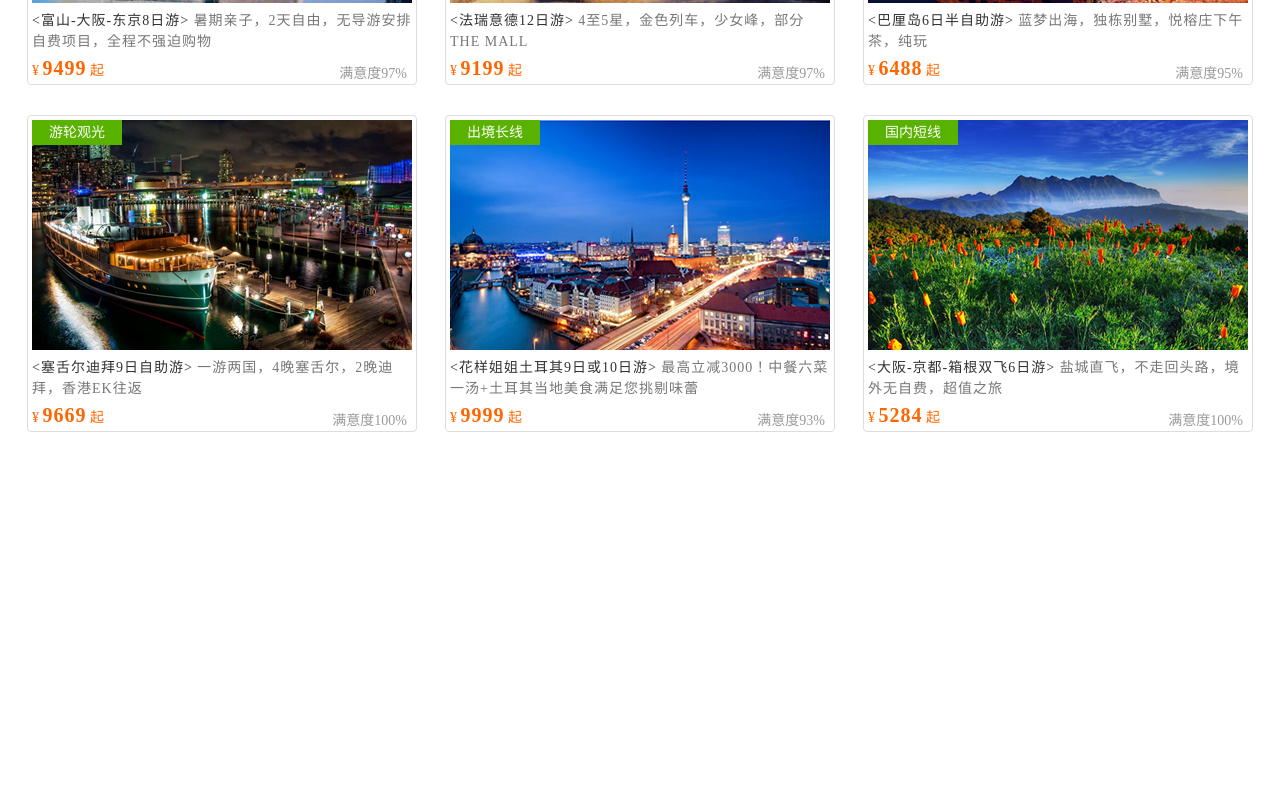
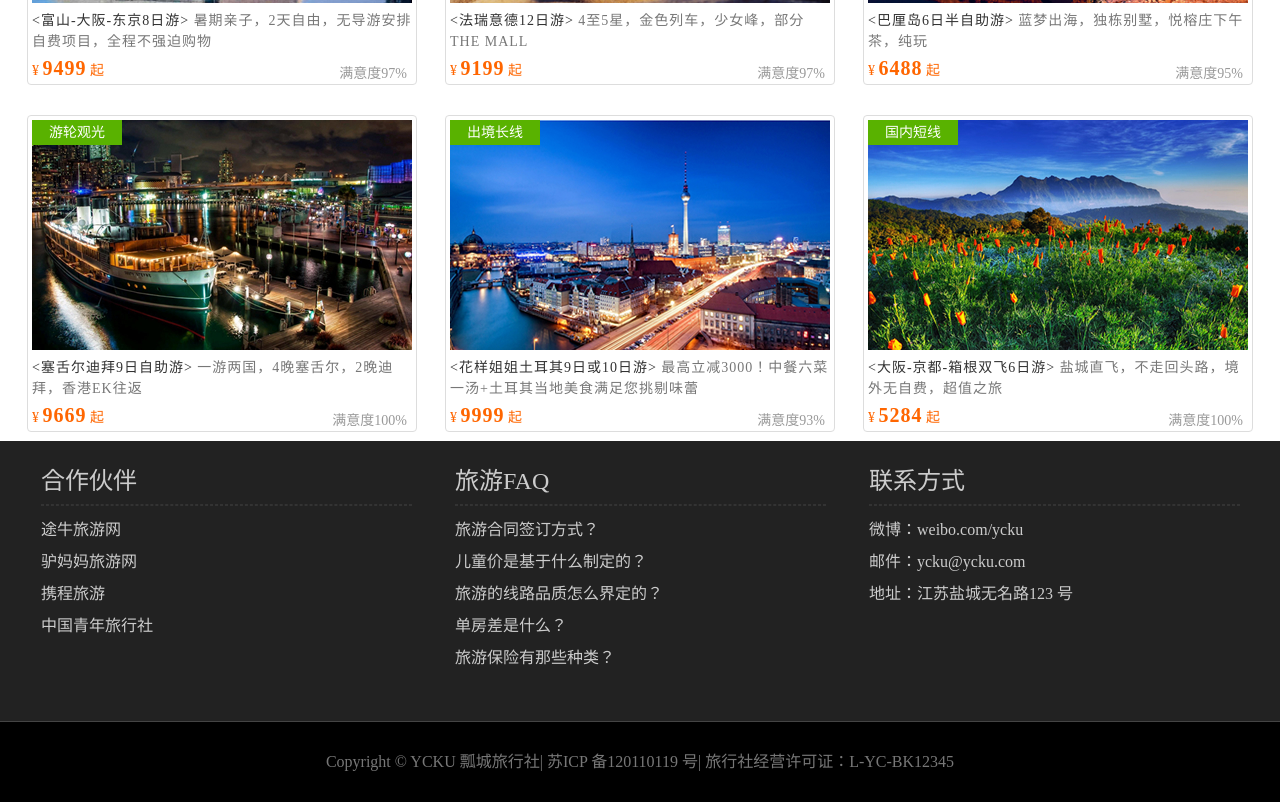
Before and after one commit to Alanhliu/html5_pc_project, a plain HTML site: page index.html in a window 1280 px wide. Shown: the part 1409-2211 px from the top of the page. Before the commit the page ends 1930 px from the top, so only its background shows below. Drawn offline with Linux system fonts and the light colour scheme.

Commit message:
second commit

```diff
--- /dev/null
+++ b/css/base.css
@@ -0,0 +1,129 @@
+@charset "UTF-8";
+/**
+ *
+ * @authors Your Name (you@example.org)
+ * @date    2016-11-07 19:26:12
+ * @version $Id$
+ */
+body ,h1,h2,h3,ul,p,figure{
+	margin: 0;
+	padding: 0;
+}
+
+ul {
+	list-style: outside none none;
+}
+
+a {
+	/*不需要下划线*/
+	text-decoration: none;
+}
+
+.none {
+	display: none;
+}
+
+/*header*/
+#header {
+	width: 100%;
+	height: 70px;
+	background-color: #333;
+	min-width: 1280px;
+	box-shadow: 0 2px 10px rgba(0,0,0,0.3);
+	position: relative;
+	z-index: 999;
+}
+
+#header .center {
+	width: 1263px;
+	height: 70px;
+	margin: 0 auto;
+}
+
+#header .logo {
+	width: 240px;
+	height: 70px;
+	background-image: url(../img/logo.png);
+	text-indent: -9999px;
+	float:left;
+}
+
+#header .link {
+	/*5*120px + 50px*/
+	width: 650px;
+	/*height 和 line-height相同就垂直居中了*/
+	height: 70px;
+	line-height: 70px;
+	color: #eee;
+	float: right;
+}
+
+#header .link li {
+	width: 120px;
+	text-align: center;;
+	float: left;
+}
+
+
+#header .link a {
+	color: #eee;
+	/*增大链接点击区域，a 本身是内联，把他变成区块*/
+	display: block;
+}
+
+#header .link a:hover,
+#header .active a {
+	background-color: #000;
+}
+
+/*footer*/
+#footer {
+	height: 360px;
+	background-color: #222;
+}
+
+#footer .top {
+	width: 1263px;
+	height: 280px;
+	margin: 0 auto;
+	/*inline-block时 text-align是有效果的*/
+	text-align: center;
+}
+
+#footer .block {
+	width: 410px;
+	height: 280px;
+	display: inline-block;
+	text-align: left;
+	color: #ccc;
+	vertical-align: top;
+}
+
+#footer h2 {
+	font-size: 24px;
+	font-weight: normal;
+	padding: 20px 0 0 20px;
+	text-align:left;
+}
+
+#footer hr {
+	width: 90%;
+	border:1px dashed #333;
+}
+
+#footer ul {
+	font-size: 18px
+	color:#777;
+	/*缩进*/
+	text-indent: 20px;
+	line-height: 2;
+}
+
+#footer .bottom {
+	height: 80px;
+	background-color: #000;
+	line-height: 80px;
+	text-align:center;
+	color: #777;
+	border-top: 1px solid #444;
+}
--- a/css/style.css
+++ b/css/style.css
@@ -5,75 +5,6 @@
  * @date    2016-11-06 09:27:05
  * @version $Id$
  */
-body ,h1,h2,ul,p,figure{
-	margin: 0;
-	padding: 0;
-}
-
-ul {
-	list-style: outside none none;
-}
-
-a {
-	/*不需要下划线*/
-	text-decoration: none;
-}
-
-.none {
-	display: none;
-}
-
-#header {
-	width: 100%;
-	height: 70px;
-	background-color: #333;
-	min-width: 1280px;
-	box-shadow: 0 2px 10px rgba(0,0,0,0.3);
-	position: relative;
-	z-index: 999;
-}
-
-#header .center {
-	width: 1263px;
-	height: 70px;
-	margin: 0 auto;
-}
-
-#header .logo {
-	width: 240px;
-	height: 70px;
-	background-image: url(../img/logo.png);
-	text-indent: -9999px;
-	float:left;
-}
-
-#header .link {
-	/*5*120px + 50px*/
-	width: 650px;
-	/*height 和 line-height相同就垂直居中了*/
-	height: 70px;
-	line-height: 70px;
-	color: #eee;
-	float: right;
-}
-
-#header .link li {
-	width: 120px;
-	text-align: center;;
-	float: left;
-}
-
-
-#header .link a {
-	color: #eee;
-	/*增大链接点击区域，a 本身是内联，把他变成区块*/
-	display: block;
-}
-
-#header .link a:hover,
-#header .active a {
-	background-color: #000;
-}
 
 #search {
 	width: 100%;
@@ -132,7 +63,7 @@ a {
 
 #tour {
 	width: 1263px;
-	height: 1200px;
+	height: 1120px;
 	/*background-color: #ccc;*/
 	margin: 30px auto;
 	text-align: center;
--- a/index.html
+++ b/index.html
@@ -3,6 +3,7 @@
 <head>
 	<meta charset="UTF-8">
 	<title>项目实战-pc端固定布局</title>
+	<link rel="stylesheet" type="text/css" href="css/base.css">
 	<link rel="stylesheet" type="text/css" href="css/style.css">
 </head>
 <body>
@@ -13,8 +14,8 @@
 		<nav class="link">
 			<h2 class="none">网站导航</h1>
 			<ul>
-				<li class="active"><a href="###">首页</a></li>
-				<li><a href="###">旅游咨询</a></li>
+				<li class="active"><a href="index.html">首页</a></li>
+				<li><a href="information.html">旅游咨询</a></li>
 				<li><a href="###">机票订购</a></li>
 				<li><a href="###">风景欣赏</a></li>
 				<li><a href="###">公司简介</a></li>
@@ -120,6 +121,41 @@
 	</figure>
 </div>
 
+<footer id="footer">
+	<div class="top">
+		<div class="block left">
+			<h2>合作伙伴</h2>
+			<hr>
+			<ul>
+				<li>途牛旅游网</li>
+				<li>驴妈妈旅游网</li>
+				<li>携程旅游</li>
+				<li>中国青年旅行社</li>
+			</ul>
+		</div>
+		<div class="block center">
+			<h2>旅游FAQ</h2>
+			<hr>
+			<ul>
+				<li>旅游合同签订方式？</li>
+				<li>儿童价是基于什么制定的？</li>
+				<li>旅游的线路品质怎么界定的？</li>
+				<li>单房差是什么？</li>
+				<li>旅游保险有那些种类？</li>
+			</ul>
+		</div>
+		<div class="block right">
+			<h2>联系方式</h2>
+			<hr>
+			<ul>
+				<li>微博：weibo.com/ycku</li>
+				<li>邮件：ycku@ycku.com</li>
+				<li>地址：江苏盐城无名路123 号</li>
+			</ul>
+		</div>
+	</div>
+	<div class="bottom">Copyright © YCKU 瓢城旅行社| 苏ICP 备120110119 号| 旅行社经营许可证：L-YC-BK12345</div>
+</footer>
 
 </body>
 </html>
```
Also changed, not shown: css/column.css (added, +50 -0 lines), information.html (added, +81 -0 lines).
